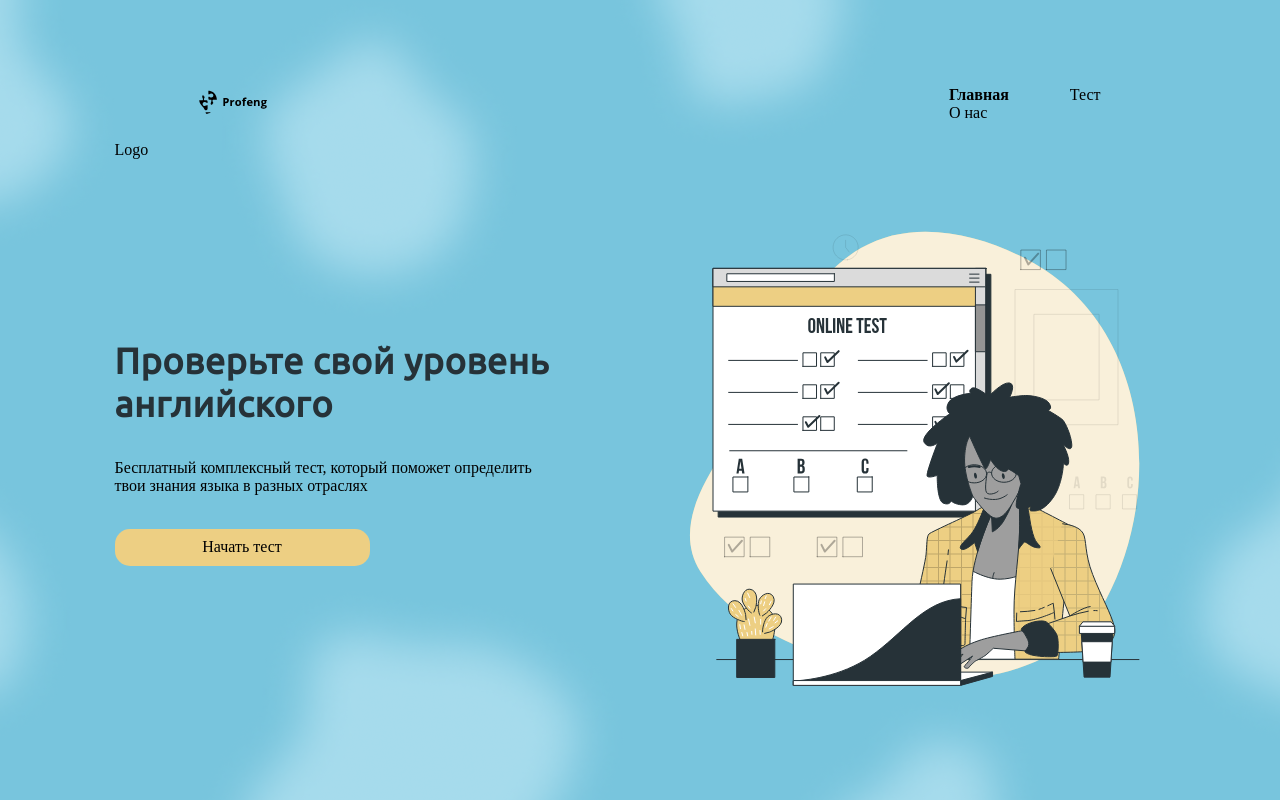
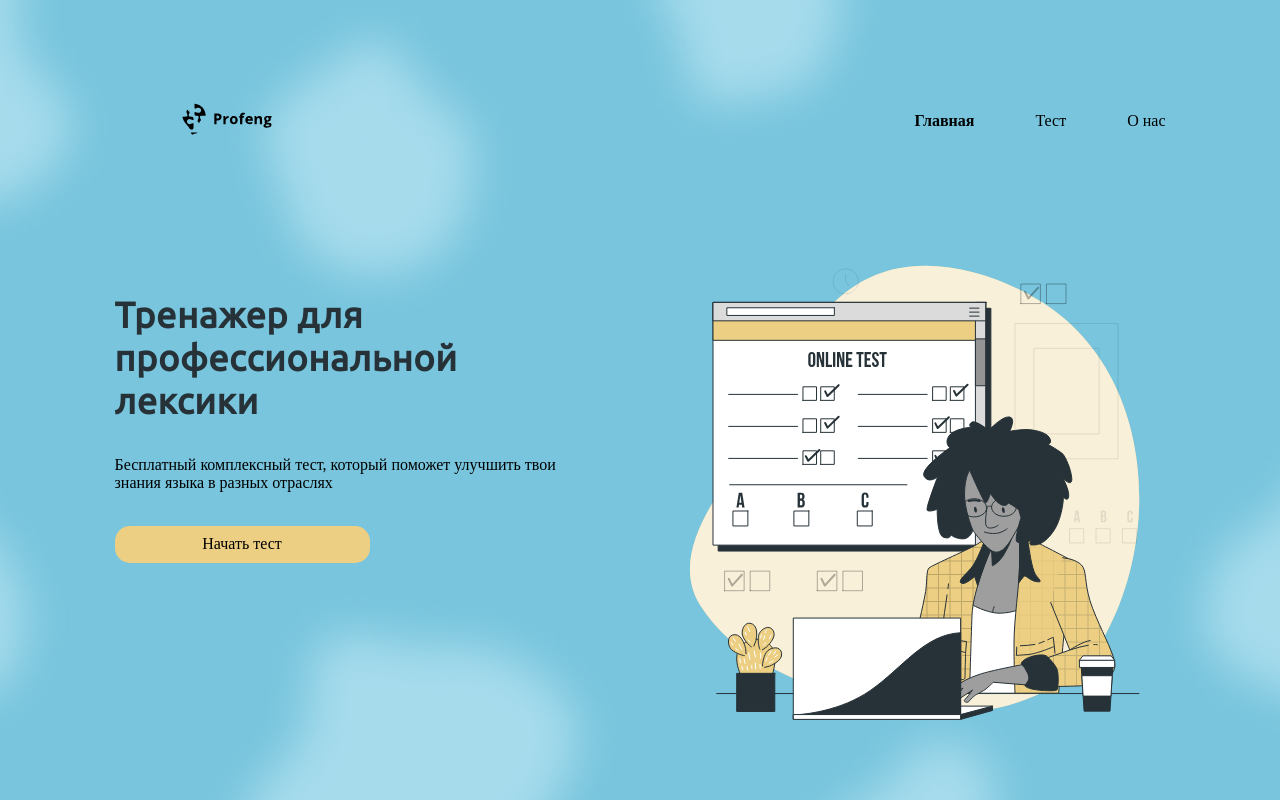
Before and after one commit to pushkinn1/english, a React (Create React App) app: page /main in a window 1280 px wide. Built offline with nearby package versions, Linux system fonts and the light colour scheme; what miragejs would draw is missing.

Commit message:
ubuntu font added, todo logo

```diff
--- a/src/App.js
+++ b/src/App.js
@@ -23,7 +23,7 @@ class App extends React.Component {
                 <header className="header">
                     <div className="wrapper header__wrapper">
                         <div className="header__logo">
-                            <Link to="/main"> Logo</Link>
+                            <Link to="/main"> </Link>
                             <img src={logo} className="logo"></img>
                         </div>
                         <nav className="header__nav">
@@ -69,9 +69,9 @@ function Main() {
     return (
         <div className="wrapper wrapper_space">
             <div className="main__look">
-                <h2 className="main__title">Проверьте свой уровень английского</h2>
+                <h2 className="main__title">Тренажер для профессиональной лексики </h2>
                 <p className="main__subtitle">
-                    Бесплатный комплексный тест, который поможет определить твои знания языка в разных отраслях
+                    Бесплатный комплексный тест, который поможет улучшить твои знания языка в разных отраслях
                 </p>
                 <Link to="/themeSelection">
                     <div className="btn main__btn">
@@ -247,10 +247,10 @@ class Finish extends React.Component {
                 <div className="wrapper wrapper_space finish__wrapper">
                     <div>
                         <h2>
-                            You finished theme {this.props.theme}
+                            You have finished {this.props.theme} theme
                         </h2>
                         <div>Result: {result} / {this.props.answers.length}</div>
-                        <Link to="/main">Return to main</Link>
+                        <Link to="/main">Go home</Link>
                     </div>
                     <img src={finish__img} />
                 </div>
--- a/src/header.css
+++ b/src/header.css
@@ -59,16 +59,19 @@ main {
 .main__img {
     object-fit: contain;
 }
+.header__logo{
+    width: 70%
+
+}
 .logo {
-    width: 20%;
-    height: 20%;
-    object-fit: contain;
+    width: 30%;
+    height: 30%;
 }
 .footer {
     height: 100px;
 }
 .main__look {
-    padding-top: 130px;
+    padding-top: 50px;
     max-width: 450px;
 }
 .main__title {
@@ -185,4 +188,5 @@ main {
 }
 .finish__wrapper {
     align-items: center;
+    font-family: Ubuntu;
 }
```
